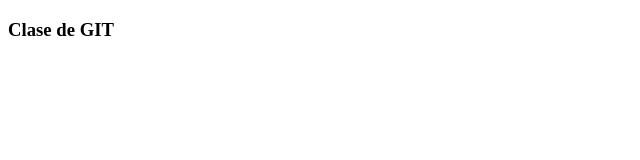
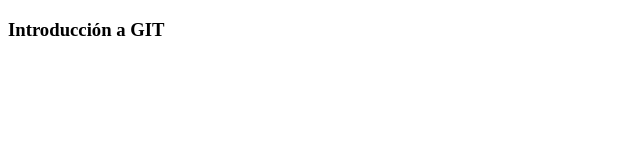
Before and after one commit to darayam2/GitBA, a plain HTML site: page index.html in a window 1280 px wide. Shown: the full height of the page, 0-640 px from the left. Drawn offline with Linux system fonts and the light colour scheme.

Commit message:
Se vuelve a subir index.html

```diff
--- a/index.html
+++ b/index.html
@@ -6,6 +6,6 @@
     <title>Document</title>
 </head>
 <body>
-    <h3>Clase de GIT</h3>
+    <h3>Introducción a GIT</h3>
 </body>
 </html>
```
